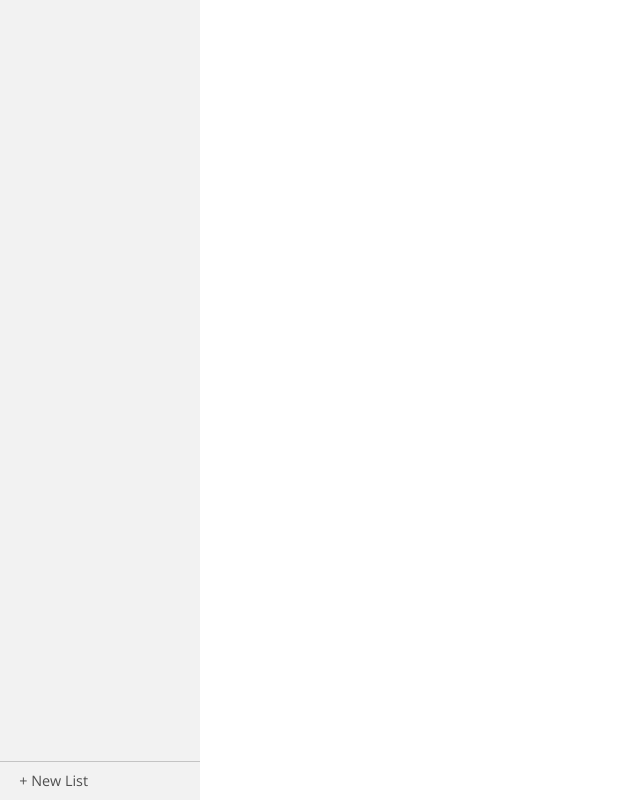
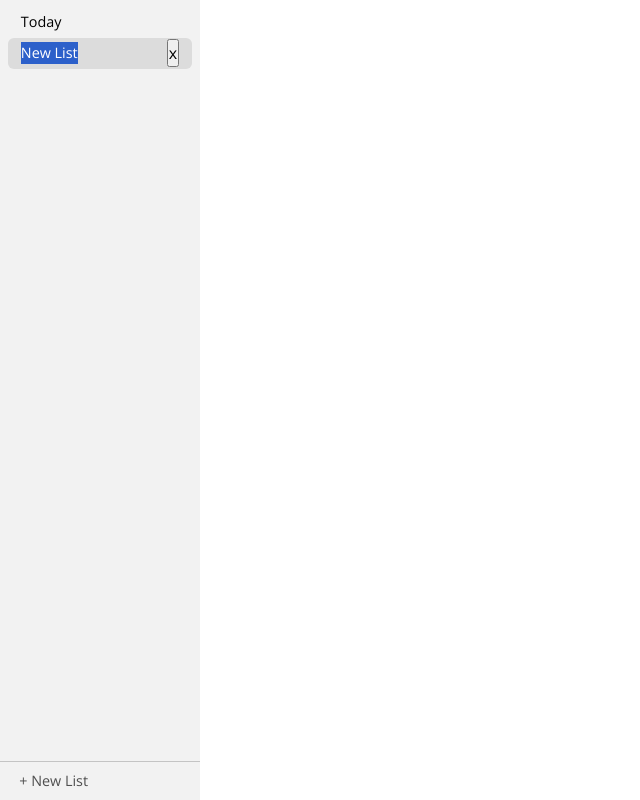
Before and after one commit to Loki6946/TOP-todo, a website built with webpack: page src/template.html in a window 1280 px wide. Both pictures are taken after a click on the button "+ New List". Shown: the whole page, without its empty margins (0-640 px from the left). Built offline with nearby package versions, Linux system fonts and the light colour scheme.

Commit message:
make a snapshot

```diff
--- /dev/null
+++ b/src/components/features/list-handler.js
@@ -0,0 +1,54 @@
+import buttonBuilder from "../../utils/button-builder";
+import inputBuilder from "../../utils/input-builder";
+import tagsBuilder from "../../utils/tags-builder";
+
+const listArray = []
+
+class List {
+  constructor(title) {
+    this.title = title;
+    this.todo = {};
+  }
+}
+
+const today = new List("Today");
+listArray.push(today);
+
+export function displayList(container) {
+  container.textContent = "";
+  for (let i = 0; i < listArray.length; i++) {
+    const listContainer = tagsBuilder("div", {className: "sidebar__list-container"});
+    const list = tagsBuilder("p", {textContent: listArray[i].title, className: "sidebar__list-text"});
+    const listButton = buttonBuilder({textContent: ":", className: "sidebar__list-button"});
+    listContainer.append(list, listButton);
+
+    container.append(listContainer);
+  }
+}
+
+export function addList(container) {
+  const domInput = container.querySelector("#new-list-input");
+
+  if (domInput) {
+    return;
+  }
+
+  const inputContainer = tagsBuilder("div", {className: "sidebar__input-container"});
+  const input = inputBuilder("text", {className: "sidebar__input", id: "new-list-input"});
+  const closeInputBtn = buttonBuilder({textContent: "x", className: "sidebar__input-button"});
+  inputContainer.append(input, closeInputBtn);
+  container.append(inputContainer);
+  input.value = "New List";
+  input.focus();
+  input.select();
+
+  input.addEventListener("keydown", (e) => {
+    if (e.key == "Enter") {
+      const newList = new List(input.value ? input.value : "New List");
+      listArray.push(newList);
+      displayList(container);
+    }
+  })
+
+  closeInputBtn.addEventListener("click", () => inputContainer.remove())
+}
--- a/src/components/layout/Sidebar/Sidebar.css
+++ b/src/components/layout/Sidebar/Sidebar.css
@@ -10,6 +10,72 @@
 
   display: grid;
   grid-template-rows: 5fr 0.2fr;
+}
+
+.sidebar__navigation {
+  margin-inline: 0.5rem;
+  margin-top: 0.5rem;
+
+  display: flex;
+  flex-direction: column;
+  gap: 0.1rem;
+}
+
+.sidebar__list-container {
+  padding: 0.2rem 0.8rem;
+  border-radius: 6px;
+
+  display: flex;
+  justify-content: space-between;
+  align-items: center;
+}
+
+.sidebar__list-container:hover {
+  background-color: rgba(128, 128, 128, 0.199);
+}
+
+.sidebar__list-text {
+  font-size: var(--text-sm);
+}
+
+.sidebar__list-button {
+  font-size: var(--text-sm);
+  padding-inline: 0.5rem;
+  border-radius: var(--rounded-sm);
+  border: none;
+  outline: none;
+  background-color: transparent;
+
+  display: none;
+}
+
+.sidebar__list-button:hover {
+  background-color: rgba(128, 128, 128, 0.384);
+}
+
+.sidebar__list-container:hover .sidebar__list-button {
+  display: flex;
+  justify-content: center;
+  align-items: center;
+}
+
+.sidebar__input-container {
+  padding: 0.1rem 0.8rem;
+  border-radius: 6px;
+  background-color: rgba(128, 128, 128, 0.199);
+
+  display: flex;
+  justify-content: space-between;
+  align-items: center;
+}
+
+.sidebar__input {
+  width: 100%;
+  box-sizing: border-box;
+  font-size: var(--text-sm);
+  border: 0px solid transparent;
+  outline: none;
+  background-color: transparent;
 }
 
 .sidebar__button-container {
--- a/src/components/layout/Sidebar/Sidebar.js
+++ b/src/components/layout/Sidebar/Sidebar.js
@@ -1,15 +1,20 @@
 import "./Sidebar.css";
 import tagsBuilder from "../../../utils/tags-builder";
 import buttonBuilder from "../../../utils/button-builder";
+import {displayList , addList} from "../../features/list-handler";
 
 function sidebar() {
   const sidebar = tagsBuilder("aside", { className: "sidebar" });
   const nav = tagsBuilder("nav", { className: "sidebar__navigation" });
+  displayList(nav);
 
   const buttonContainer = tagsBuilder("div", { className: "sidebar__button-container" });
   const newListButton = buttonBuilder({
     textContent: "+ New List",
     className: "sidebar__newlist-button",
+    onClick: () => {
+      addList(nav);
+    }
   });
   buttonContainer.append(newListButton);
 
```
